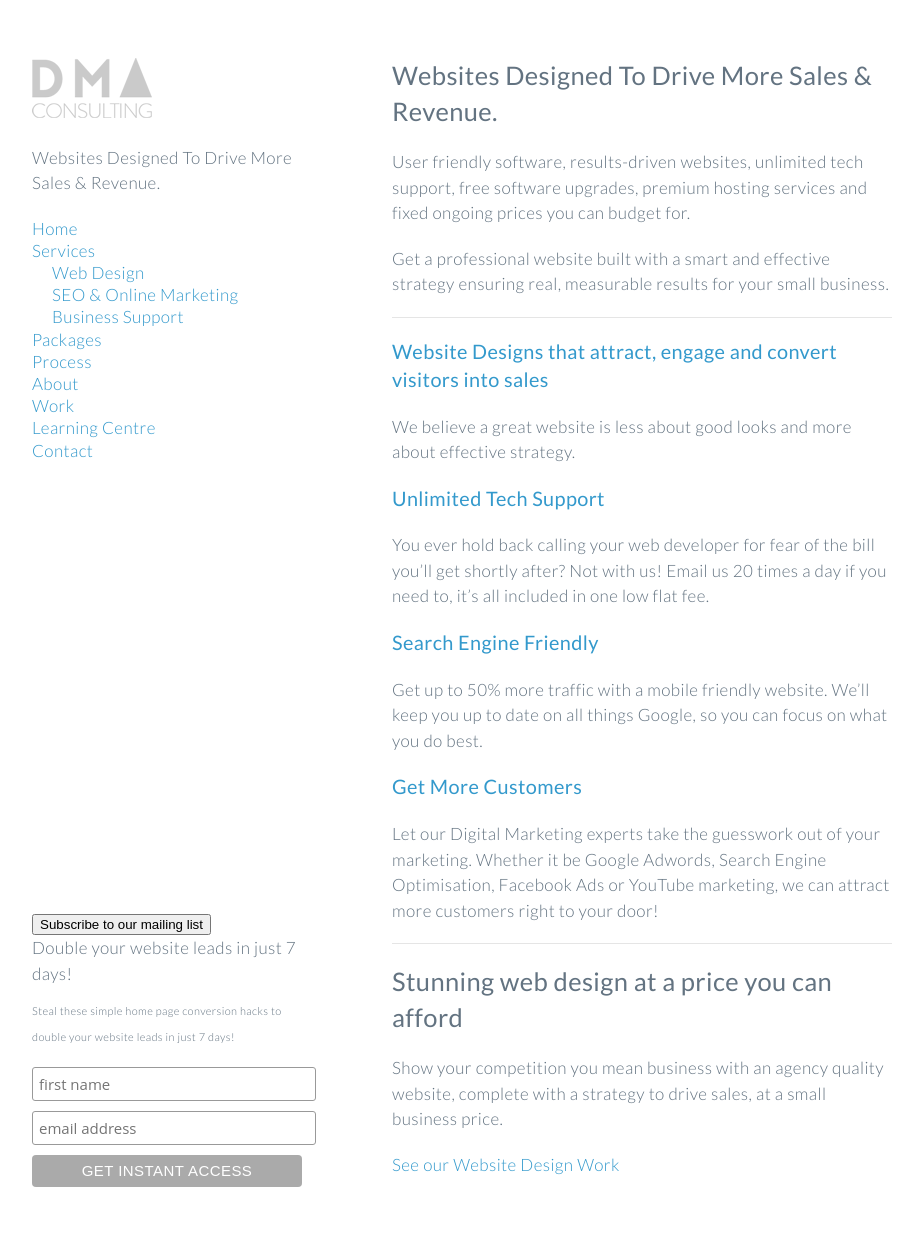
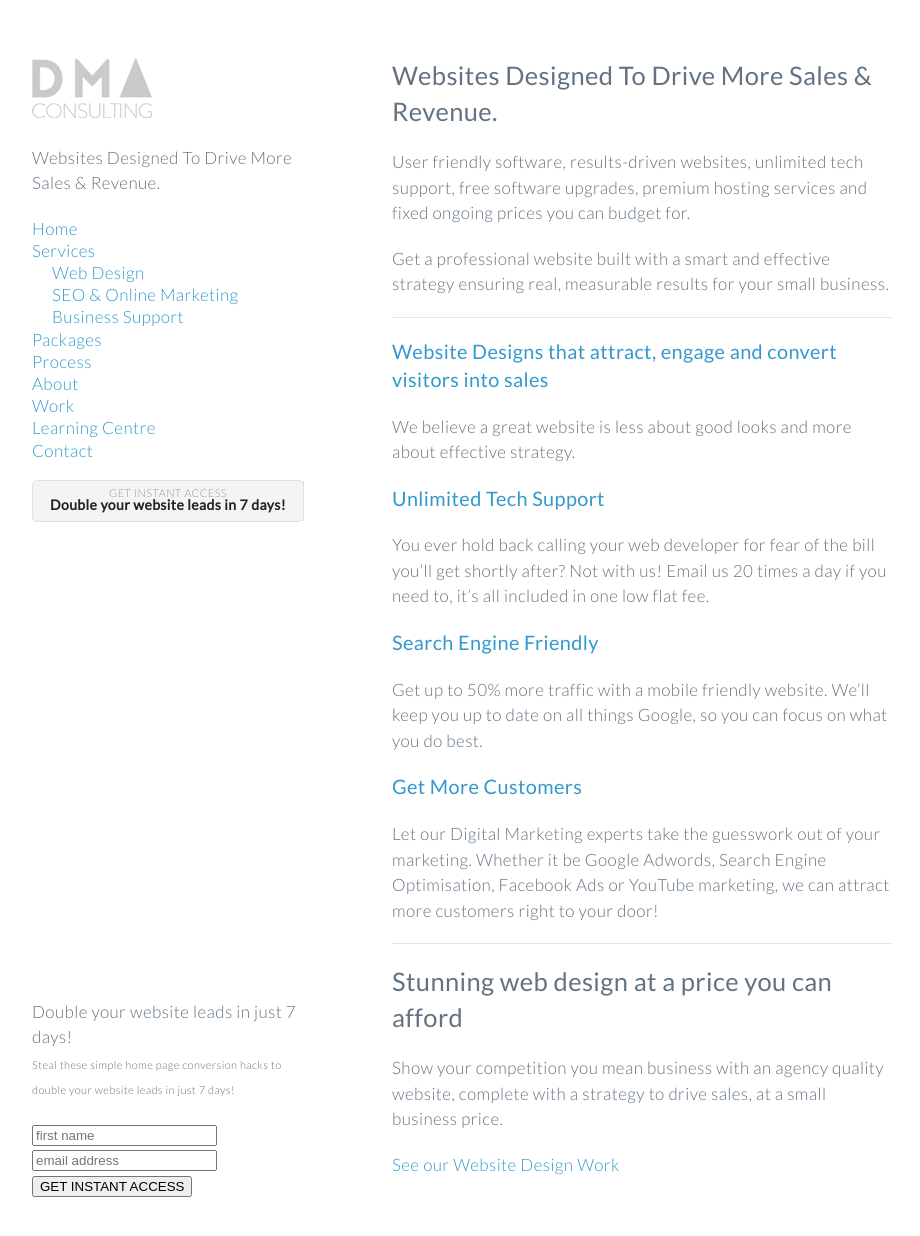
Before and after one commit to dmaillard/David-Maillard, a Jekyll site: the page built from README.md, in a window 1280 px wide and 1247 px high. Shown: the top 1236 px of the window, without its empty margins (178-1098 px from the left). Built offline with Jekyll 4.4.1, drawn with Linux system fonts in a browser that asks for light colours; our own code applies the rules of GitHub Pages for plain Markdown files; comment, search, counter and statistics services are not loaded.

Commit message:
http://eepurl.com/cS5wgb

```diff
--- a/_layouts/default.html
+++ b/_layouts/default.html
@@ -63,7 +63,7 @@
 
         {% if site.show_downloads %}
           <ul>
-            <li><a href="#bottom">GET INSTANT ACCESS <strong>Double your website leads in 7 days!</strong></a></li>
+            <li><a href="http://eepurl.com/cS5wgb" target="_blank" alt="47-Point Website Homepage Checklist" title="47-Point Website Homepage Checklist">GET INSTANT ACCESS <strong>Double your website leads in 7 days!</strong></a></li>
           </ul>
         {% endif %}
       </header>
@@ -77,28 +77,6 @@
         <!--<p>This project is maintained by <a href="{{ site.github.owner_url }}">{{ site.github.owner_name }}</a></p>-->
         <!--<p><img src="https://assets-cdn.github.com/images/icons/emoji/octocat.png" alt=""></p>-->
         {% endif %}
-
-        <!--<script type="text/javascript" src="//downloads.mailchimp.com/js/signup-forms/popup/embed.js" data-dojo-config="usePlainJson: true, isDebug: false"></script>
-        <script type="text/javascript">require(["mojo/signup-forms/Loader"], function(L) { L.start({"baseUrl":"mc.us6.list-manage.com","uuid":"192102761c8c23402e9154b26","lid":"135bef6e30"}) })</script>
-      -->
-        <button id="open-popup">Subscribe to our mailing list</button>
-
-        <script type="text/javascript" src="//downloads.mailchimp.com/js/signup-forms/popup/embed.js" data-dojo-config="usePlainJson: true, isDebug: false"></script>
-        <script>
-        function showMailingPopUp() {
-          require(
-            ["mojo/signup-forms/Loader"],
-            function(L) {
-              L.start({"baseUrl":"mc.us6.list-manage.com","uuid":"192102761c8c23402e9154b26","lid":"135bef6e30"})
-            }
-          );
-
-          document.cookie = 'MCPopupClosed=;path=/;expires=Thu, 01 Jan 1970 00:00:00 UTC;';
-          document.cookie = 'MCPopupSubscribed=;path=/;expires=Thu, 01 Jan 1970 00:00:00 UTC;';
-        }
-
-        showMailingPopUp();
-        </script>
 
         <!-- Begin MailChimp Signup Form -->
         <div id="mc_embed_signup">
--- a/assets/css/style.css
+++ b/assets/css/style.css
@@ -462,7 +462,7 @@ screen and (max-width: 960px) {
 @media print,
 screen and (min-width: 960px) {
     header ul {
-        display: none;
+        /*display: none;*/
     }
 }
 @media print,
@@ -502,123 +502,3 @@ screen and (max-width: 480px) {
         color: #444
     }
 }
-
-
-/* MailChimp Form Embed Code - Slim - 12/15/2015 v10.7 */
-
-#mc_embed_signup form {
-    display: block;
-    position: relative;
-    text-align: left;
-}
-#mc_embed_signup h2 {
-    font-weight: bold;
-    padding: 0;
-    margin: 15px 0;
-    font-size: 1.4em;
-}
-#mc_embed_signup input {
-    border: 1px solid #999;
-    -webkit-appearance: none;
-}
-#mc_embed_signup input[type=checkbox] {
-    -webkit-appearance: checkbox;
-}
-#mc_embed_signup input[type=radio] {
-    -webkit-appearance: radio;
-}
-#mc_embed_signup input:focus {
-    border-color: #333;
-}
-#mc_embed_signup .button {
-    clear: both;
-    background-color: #aaa;
-    border: 0 none;
-    border-radius: 4px;
-    letter-spacing: .03em;
-    color: #FFFFFF;
-    cursor: pointer;
-    display: inline-block;
-    font-size: 15px;
-    height: 32px;
-    line-height: 32px;
-    margin: 0 5px 10px 0;
-    padding: 0;
-    text-align: center;
-    text-decoration: none;
-    vertical-align: top;
-    white-space: nowrap;
-    width: auto;
-    transition: all 0.23s ease-in-out 0s;
-}
-#mc_embed_signup .button:hover {
-    background-color: #777;
-}
-#mc_embed_signup .small-meta {
-    font-size: 11px;
-}
-#mc_embed_signup .nowrap {
-    white-space: nowrap;
-}
-#mc_embed_signup .clear {
-    clear: none;
-    display: inline;
-}
-#mc_embed_signup label {
-    display: block;
-    /*font-size: 16px;*/
-    padding-bottom: 10px;
-    /*font-weight: bold;*/
-}
-#mc_embed_signup input.email {
-    font-family: "Open Sans", "Helvetica Neue", Arial, Helvetica, Verdana, sans-serif;
-    font-size: 15px;
-    display: block;
-    padding: 0 0.4em;
-    margin: 0 4% 10px 0;
-    min-height: 32px;
-    width: 100%;
-    min-width: 130px;
-    -webkit-border-radius: 3px;
-    -moz-border-radius: 3px;
-    border-radius: 3px;
-}
-#mc_embed_signup input.button {
-    display: block;
-    width: 100%;
-    margin: 0 0 10px 0;
-    min-width: 90px;
-}
-#mc_embed_signup div#mce-responses {
-    float: left;
-    top: -1.4em;
-    padding: 0em .5em 0em .5em;
-    overflow: hidden;
-    width: 90%;
-    margin: 0 5%;
-    clear: both;
-}
-#mc_embed_signup div.response {
-    margin: 1em 0;
-    padding: 1em .5em .5em 0;
-    font-weight: bold;
-    float: left;
-    top: -1.5em;
-    z-index: 1;
-    width: 80%;
-}
-#mc_embed_signup #mce-error-response {
-    display: none;
-}
-#mc_embed_signup #mce-success-response {
-    color: #529214;
-    display: none;
-}
-#mc_embed_signup label.error {
-    display: block;
-    float: none;
-    width: auto;
-    margin-left: 1.05em;
-    text-align: left;
-    padding: .5em 0;
-}
```
